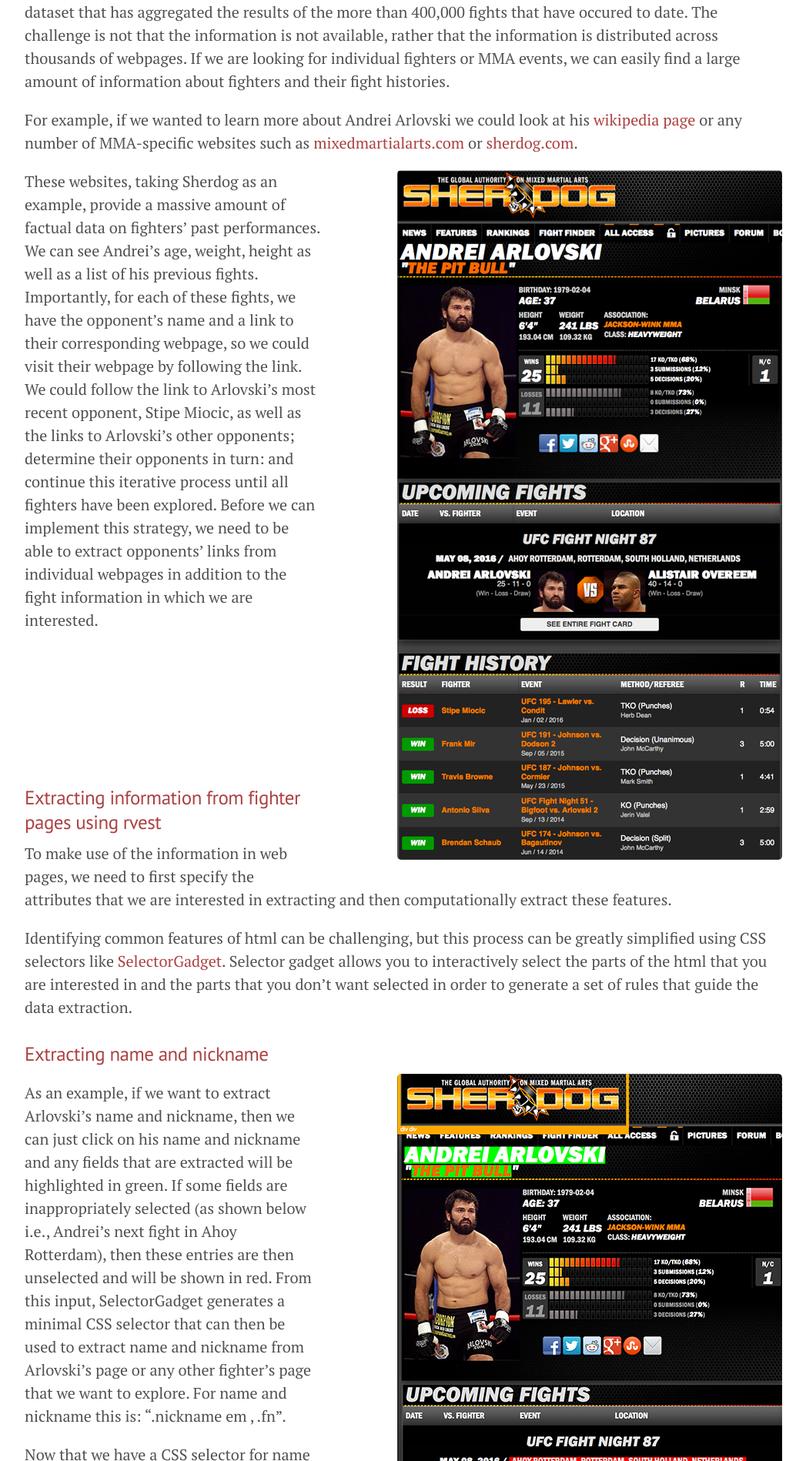
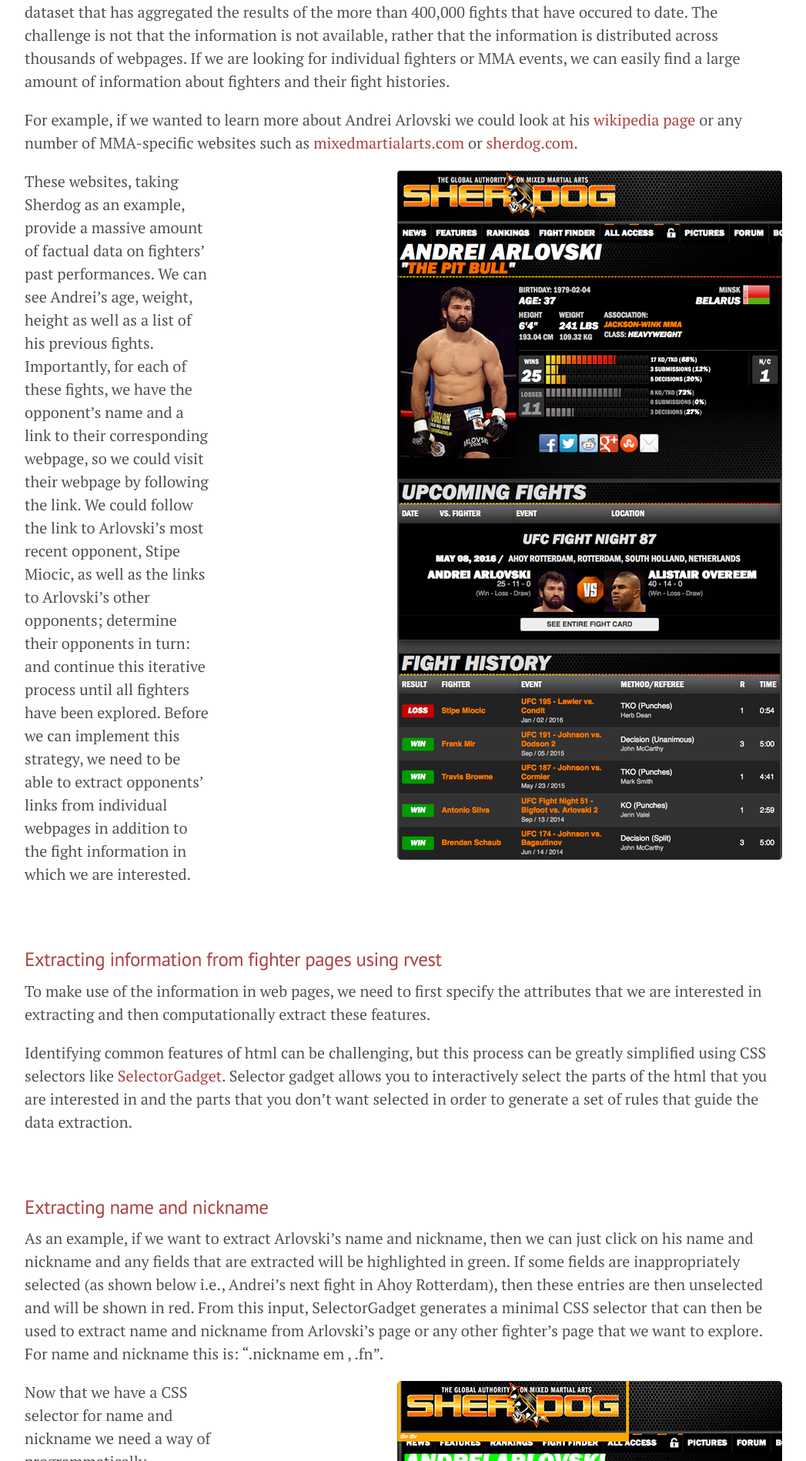
Before and after one commit to fightprior/fightprior.github.io, a Jekyll site: the page built from _posts/2016-04-29-scrapingMMA.md, in a window 1280 px wide. Shown: the part 341-2239 px from the top of the page at 77% size, without its empty margins (116-1163 px from the left). Built offline with Jekyll 4.4.1, drawn with Linux system fonts in a browser that asks for light colours; comment, search, counter and statistics services are not loaded.

Commit message:
working on whitespace around imgs, also decreasing border around code

```diff
--- a/_posts/2016-04-29-scrapingMMA.md
+++ b/_posts/2016-04-29-scrapingMMA.md
@@ -19,10 +19,6 @@
 These websites, taking Sherdog as an example, provide a massive amount of factual data on fighters' past performances. We can see Andrei's age, weight, height as well as a list of his previous fights. Importantly, for each of these fights, we have the opponent's name and a link to their corresponding webpage, so we could visit their webpage by following the link. We could follow the link to Arlovski's most recent opponent, Stipe Miocic, as well as the links to Arlovski's other opponents; determine their opponents in turn: and continue this iterative process until all fighters have been explored. Before we can implement this strategy, we need to be able to extract opponents' links from individual webpages in addition to the fight information in which we are interested.
 
 <br/>
-<br/>
-<br/>
-<br/>
-<br/>
 
 ### Extracting information from fighter pages using rvest
 
@@ -30,11 +26,13 @@
 
 Identifying common features of html can be challenging, but this process can be greatly simplified using CSS selectors like [SelectorGadget](http://selectorgadget.com/). Selector gadget allows you to interactively select the parts of the html that you are interested in and the parts that you don't want selected in order to generate a set of rules that guide the data extraction.
 
+<br/>
+
 ### Extracting name and nickname
 
+As an example, if we want to extract Arlovski's name and nickname, then we can just click on his name and nickname and any fields that are extracted will be highlighted in green. If some fields are inappropriately selected (as shown below i.e., Andrei's next fight in Ahoy Rotterdam), then these entries are then unselected and will be shown in red. From this input, SelectorGadget generates a minimal CSS selector that can then be used to extract name and nickname from Arlovski's page or any other fighter's page that we want to explore. For name and nickname this is: ".nickname em , .fn".
+
 ![Name and nickname CSS]({{ site.url }}/figure/2016-04-29-scrapingMMA/nickname_CSS.png){: .align-right }
-
-As an example, if we want to extract Arlovski's name and nickname, then we can just click on his name and nickname and any fields that are extracted will be highlighted in green. If some fields are inappropriately selected (as shown below i.e., Andrei's next fight in Ahoy Rotterdam), then these entries are then unselected and will be shown in red. From this input, SelectorGadget generates a minimal CSS selector that can then be used to extract name and nickname from Arlovski's page or any other fighter's page that we want to explore. For name and nickname this is: ".nickname em , .fn".
 
 Now that we have a CSS selector for name and nickname we need a way of programmatically extracting this information from webpages. To carry out this analysis, I will use the [freely available](https://cran.r-project.org/) programming language R. R is well-suited for streamlined data analysis due to its many user-created packages. One such package that will form the backbone of my analysis is [rvest](https://github.com/hadley/rvest). I will also use dplyr and the %>% convention to simplify and improve the readability of my analysis.
 
@@ -137,7 +135,7 @@
 
 One obvious approach to dealing with the possibility of multiple disconnected sets of fighters would be to initialize our search using a fighter in each category. This may work for the major male and female subnetworks but if small pockets of fighters who have only fought one another exist, it would be difficult to identify these groups. If we care about such fighters, we can modify our fighter-to-fighter search strategy to search for fighters in additional ways. To more comprehensively comb through possible fighters, we can modify our search strategy to include both the events (e.g. UFC 195) which fighters competed in as well as the organizations (e.g. UFC) that these events occurred in. From organizations we can query additional events and from events we can query all fighters that were involved.
 
-![Fighter scraping strategy]({{ site.url }}/figure/2016-04-29-scrapingMMA/scraping_strategy.png)
+![Fighter scraping strategy]({{ site.url }}/figure/2016-04-29-scrapingMMA/scraping_strategy.png){: .align-center }
 
 
 ### What did we get?
--- a/public/css/extras.css
+++ b/public/css/extras.css
@@ -23,7 +23,7 @@
 
 .align-right {
   display: block;
-  margin-left: 5em;
+  margin-left: 12em;
   margin-right: auto;
   float: right;
 }
--- a/public/css/poole.css
+++ b/public/css/poole.css
@@ -182,7 +182,7 @@
 /* Pygments via Jekyll */
 .highlight {
   margin-bottom: 1rem;
-  border-radius: 4px;
+  border-radius: 1px;
 }
 .highlight pre {
   margin-bottom: 0;
```
Also changed, not shown: _source/2016-04-29-scrapingMMA.Rmd (+5 -7 lines), 4 other files.
